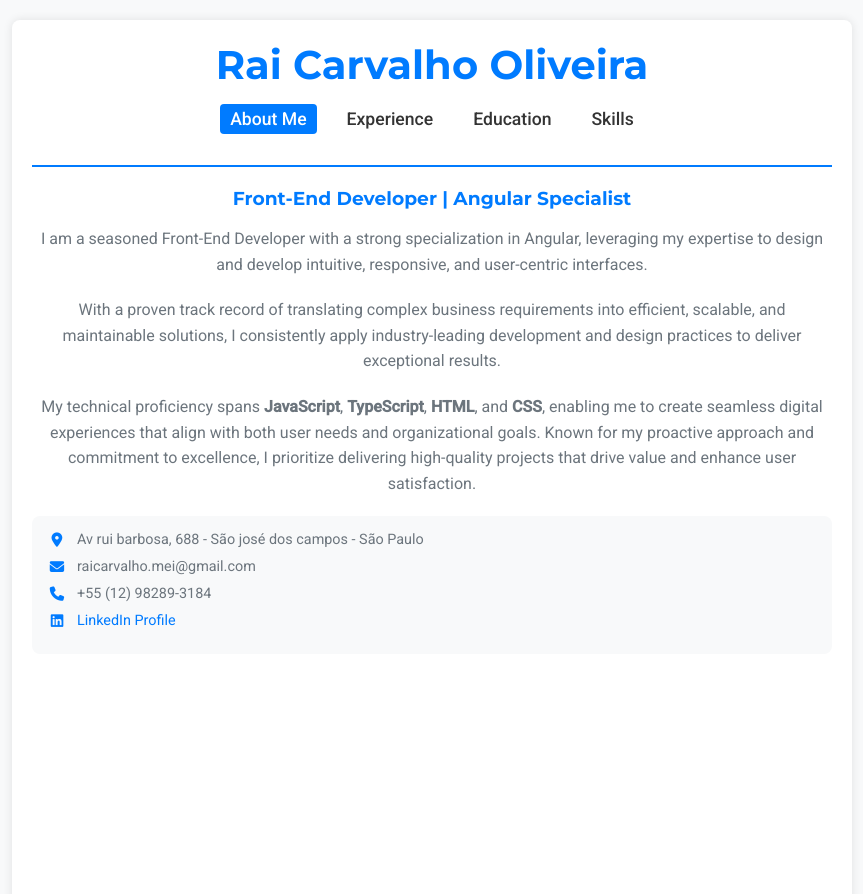
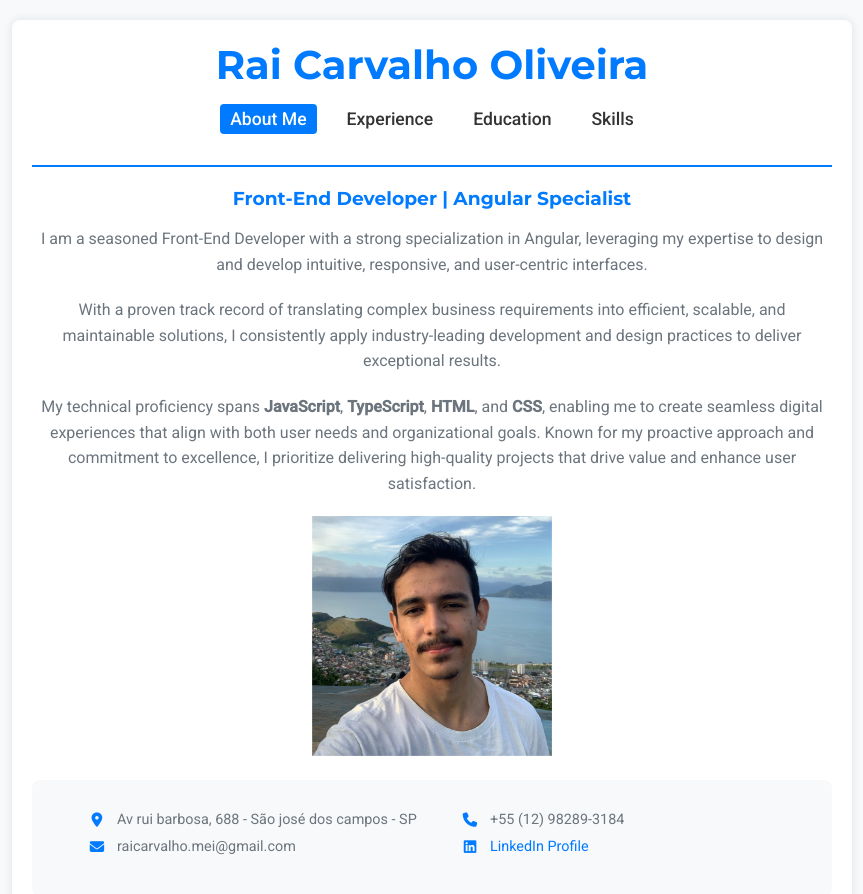
Before and after one commit to RaicarvalhoRCO/Resumee, an Angular app in the folder interactive-resume/: page /about in a window 1280 px wide. Shown: the top 894 px of the page, without its empty margins (208-1071 px from the left). Built offline with nearby package versions, Linux system fonts and the light colour scheme.

Commit message:
about me enhancement

```diff
--- a/interactive-resume/src/app/about-me/about-me.component.css
+++ b/interactive-resume/src/app/about-me/about-me.component.css
@@ -20,6 +20,10 @@
   background-color: #f8f9fa;
   border-radius: 8px;
   text-align: left;
+}
+
+ul{
+  column-count: 2;
 }
 
 .contact-item {
--- a/interactive-resume/src/app/about-me/about-me.component.html
+++ b/interactive-resume/src/app/about-me/about-me.component.html
@@ -5,10 +5,14 @@
     <p>With a proven track record of translating complex business requirements into efficient, scalable, and maintainable solutions, I consistently apply industry-leading development and design practices to deliver exceptional results.</p>
     <p>My technical proficiency spans <b>JavaScript</b>, <b>TypeScript</b>, <b>HTML</b>, and <b>CSS</b>, enabling me to create seamless digital experiences that align with both user needs and organizational goals. Known for my proactive approach and commitment to excellence, I prioritize delivering high-quality projects that drive value and enhance user satisfaction.
     </p>
+
+    <img src="/profile-picture.jpg" alt="Profile Picture" width="30%">
+
     <footer class="contact-footer">
+      <ul>
       <div class="contact-item">
         <i class="fas fa-map-marker-alt"></i>
-        <span>Av rui barbosa, 688 - São josé dos campos - São Paulo</span>
+        <span>Av rui barbosa, 688 - São josé dos campos - SP</span>
       </div>
       <div class="contact-item">
         <i class="fas fa-envelope"></i>
@@ -22,5 +26,6 @@
         <i class="fab fa-linkedin"></i>
         <a href="https://www.linkedin.com/in/rai-carvalho-oliveira" target="_blank">LinkedIn Profile</a>
       </div>
+    </ul>
     </footer>
   </div>
```
Also changed, not shown: interactive-resume/src/app/about-me/about-me.component.ts (+3 -5 lines).
